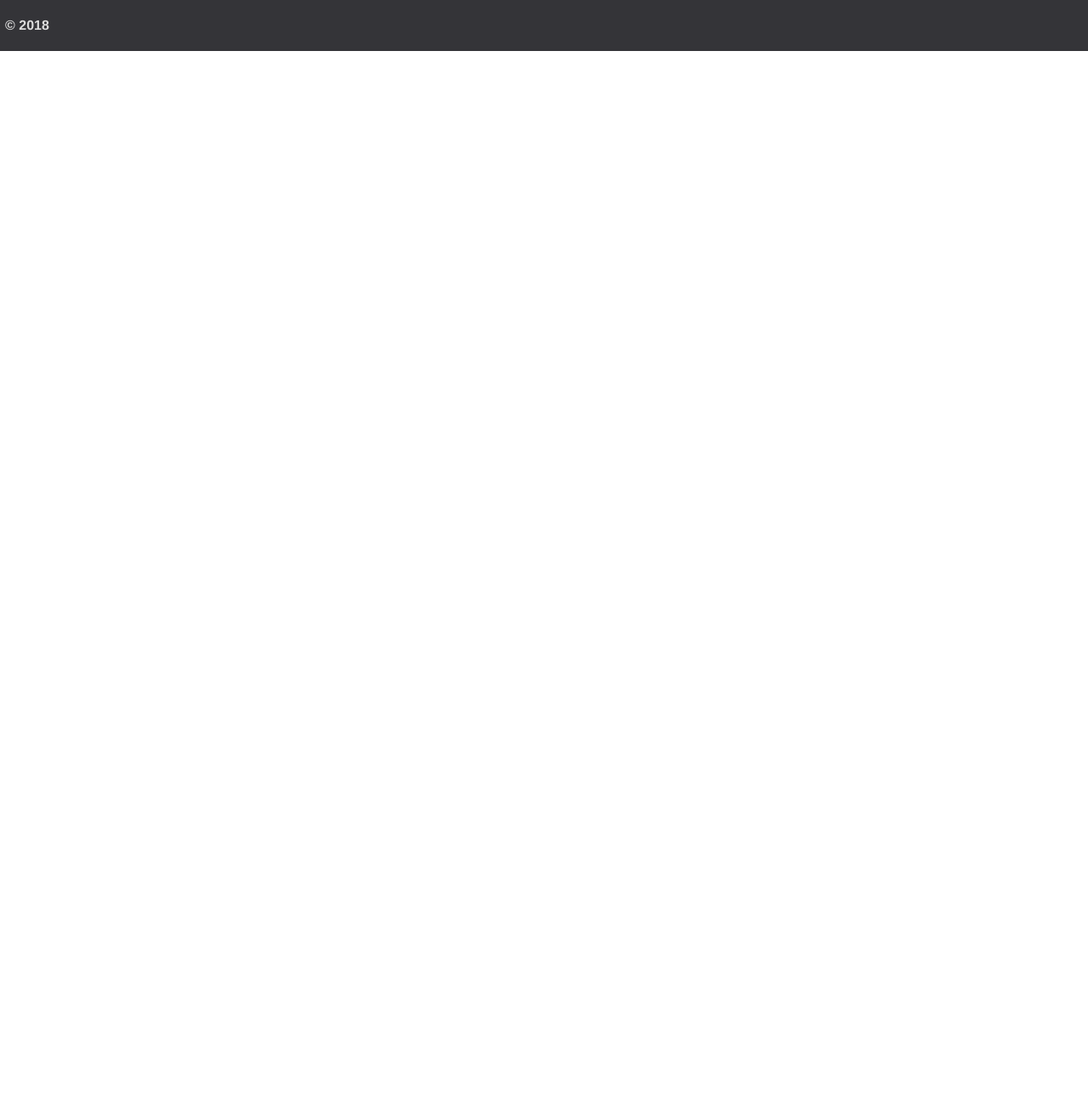
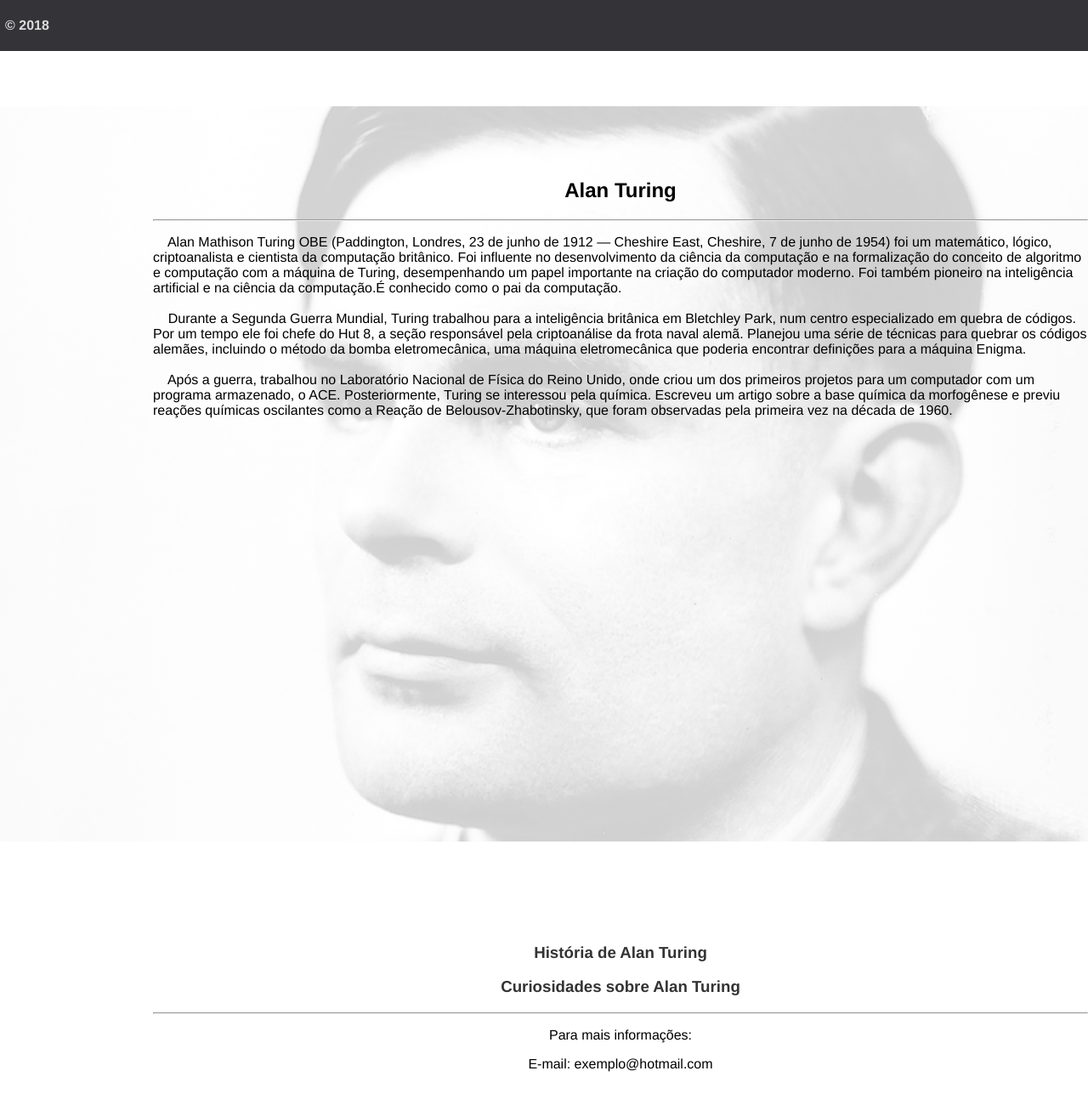
Before and after one commit to GBelchior/SiteFeriado, a plain HTML site: page index.html in a window 1280 px wide. Shown: the part 740-2040 px from the top of the page at 85% size. Drawn offline with Linux system fonts and the light colour scheme.

Commit message:
Added Alan Turing Picture

```diff
--- a/css/index.css
+++ b/css/index.css
@@ -5,6 +5,7 @@
 
 :root {
     --color-highlight: #343438;
+    --color-text-default: #333;
     --color-text-alternate: #ddd;
 }
 
@@ -15,10 +16,6 @@ html, body {
     scroll-behavior: smooth;
 }
 
-a, a:visited {
-    text-decoration: none;
-    color: var(--color-text-alternate);
-}
 
 header {
     top: 0;
@@ -35,17 +32,26 @@ header, footer {
     z-index: 999999;
 }
 
+a, a:visited {
+    text-decoration: none;
+}
+
 footer {
     bottom: 0;
 }
 
 .site-brand {
     font-weight: bold;
+    color: var(--color-text-alternate);
 }
 
 .viewport-page {
     min-height: 100vh;
     padding: 65px 0 0 180px;
+}
+
+.color-default {
+    color: var(--color-text-default);
 }
 
 #menu {
@@ -75,3 +81,10 @@ footer {
     transform: skewX(0);
     margin: 3px 0 3px -20px;
 }
+
+#aboutPage {
+    background:
+        linear-gradient(rgba(255,255,255,0.8), rgba(255,255,255,0.8)) no-repeat fixed center,
+        url('../resources/alan-turing.jpg') no-repeat fixed center;
+    background-size: cover;
+}
--- a/index.html
+++ b/index.html
@@ -31,10 +31,55 @@
 
         </div>
         <div id="aboutPage" class="viewport-page">
+            <h2>
+                <center>Alan Turing</center>
+            </h2>
+            <hr/>
+            <p>&nbsp;&nbsp;&nbsp Alan Mathison Turing OBE (Paddington, Londres, 23 de junho de 1912 — Cheshire East, Cheshire,
+                7 de junho de 1954) foi um matemático, lógico, criptoanalista e cientista da computação britânico. Foi influente
+                no desenvolvimento da ciência da computação e na formalização do conceito de algoritmo e computação com a
+                máquina de Turing, desempenhando um papel importante na criação do computador moderno. Foi também pioneiro
+                na inteligência artificial e na ciência da computação.É conhecido como o pai da computação.
 
+                </br>
+                </br>
+                &nbsp;&nbsp;&nbsp Durante a Segunda Guerra Mundial, Turing trabalhou para a inteligência britânica em Bletchley Park, num
+                centro especializado em quebra de códigos. Por um tempo ele foi chefe do Hut 8, a seção responsável pela
+                criptoanálise da frota naval alemã. Planejou uma série de técnicas para quebrar os códigos alemães, incluindo
+                o método da bomba eletromecânica, uma máquina eletromecânica que poderia encontrar definições para a máquina
+                Enigma.
+
+                </br>
+                </br>
+                &nbsp;&nbsp;&nbsp Após a guerra, trabalhou no Laboratório Nacional de Física do Reino Unido, onde criou um dos primeiros
+                projetos para um computador com um programa armazenado, o ACE. Posteriormente, Turing se interessou pela
+                química. Escreveu um artigo sobre a base química da morfogênese e previu reações químicas oscilantes como
+                a Reação de Belousov-Zhabotinsky, que foram observadas pela primeira vez na década de 1960.
+            </p>
         </div>
         <div id="contactPage" class="viewport-page">
+            </br>
+            </br>
+            <a class="color-default" href="http://www.invivo.fiocruz.br/cgi/cgilua.exe/sys/start.htm?infoid=1370&sid=7">
+                <h3>
+                    <center>História de Alan Turing</center>
+                </h3>
+            </a>
 
+            <a class="color-default" href="https://revistagalileu.globo.com/Cultura/noticia/2018/06/17-fatos-e-curiosidades-sobre-vida-do-alan-turing.html">
+                <h3>
+                    <center>Curiosidades sobre Alan Turing</center>
+                </h3>
+            </a>
+
+            <hr/>
+            <p>
+                <center>Para mais informações:</center>
+            </p>
+
+            <p>
+                <center>E-mail: exemplo@hotmail.com</center>
+            </p>
         </div>
     </main>
 
```
Also changed, not shown: resources/alan-turing.jpg (added).
